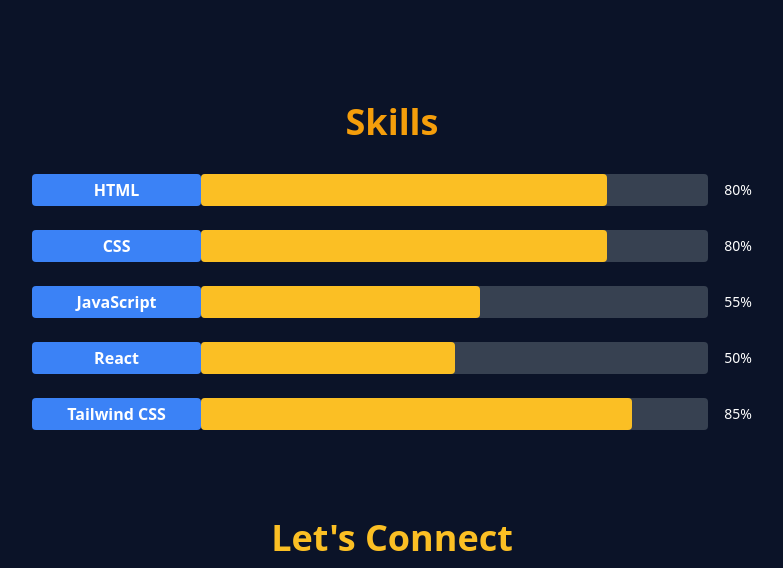
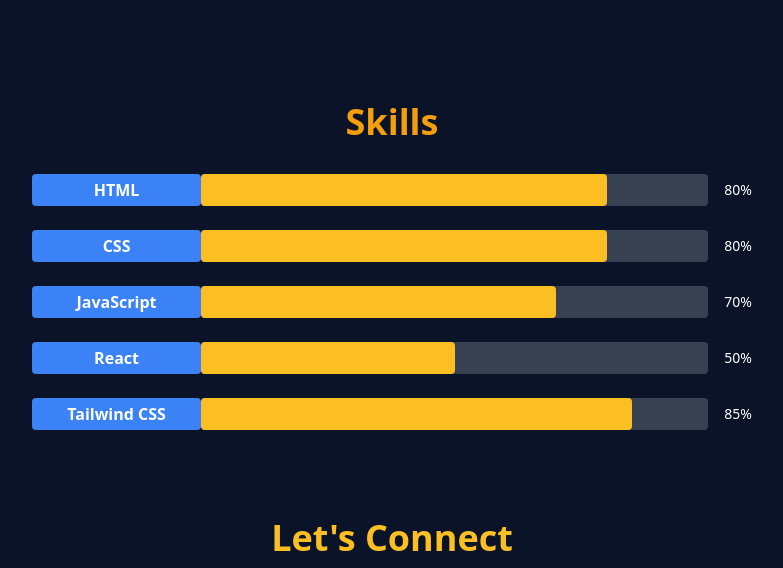
Before and after one commit to devnix-sadib/Dev-nix-sadib, a website: page index.html in a window 1280 px wide. Shown: the part 938-1506 px from the top of the page, without its empty margins (248-1031 px from the left). Drawn offline with nearby package versions, Linux system fonts and the light colour scheme.

Commit message:
javascrept

```diff
--- a/index.html
+++ b/index.html
@@ -143,9 +143,9 @@
             <div class="flex items-center">
                 <span class="w-1/4 h-8 font-semibold text-white bg-blue-500 rounded flex items-center justify-center">JavaScript</span>
                 <div class="w-3/4 h-8 rounded bg-gray-700">
-                    <div class="skill-bar h-8 rounded bg-yellow-400" data-width="55%" style="width: 55%;"></div>
+                    <div class="skill-bar h-8 rounded bg-yellow-400" data-width="55%" style="width: 70%;"></div>
                 </div>
-                <span class="ml-4 text-sm">55%</span>
+                <span class="ml-4 text-sm">70%</span>
             </div>
 
             <div class="flex items-center">
```
